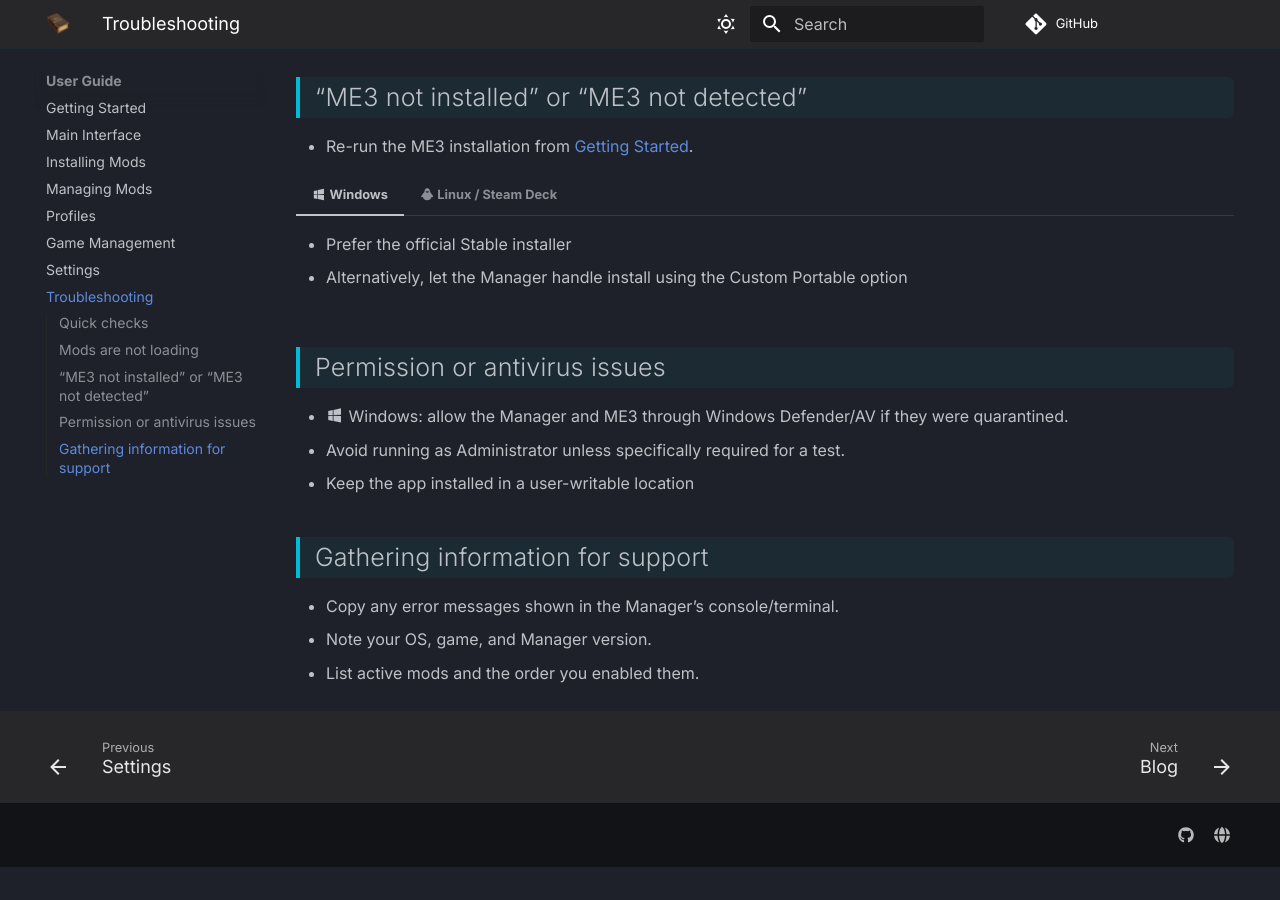
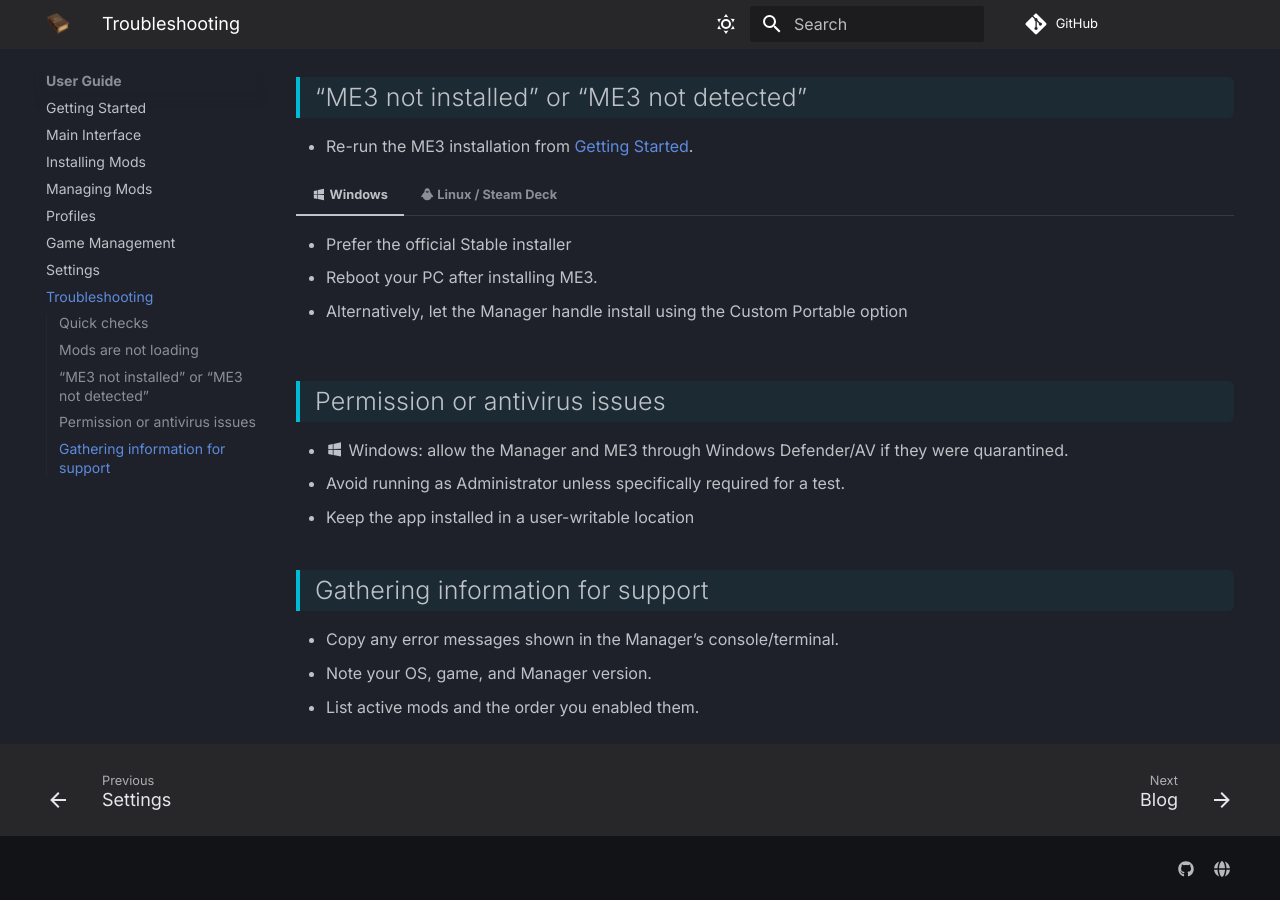
Before and after one commit to 2Pz/me3-manager-help, an MkDocs documentation site: the page built from docs/user-guide/troubleshooting.md, in a window 1280 px wide and 900 px high, scrolled down 582 px. Built offline with MkDocs 1.6.1 and Material for MkDocs 9.7.7, drawn with Linux system fonts in a browser that asks for light colours; comment, search, counter and statistics services are not loaded; before the commit the page ends 1449 px from its top, so only the background shows below that.

Commit message:
troubleshooting update

```diff
--- a/docs/user-guide/troubleshooting.md
+++ b/docs/user-guide/troubleshooting.md
@@ -21,6 +21,7 @@ Use this guide to resolve common issues with ME3 Manager and Mod Engine 3.
 === ":material-microsoft-windows: Windows"
 
     - Prefer the official Stable installer
+    - Reboot your PC after installing ME3.
     - Alternatively, let the Manager handle install using the Custom Portable option
 
 === ":material-linux: Linux / Steam Deck"
```
